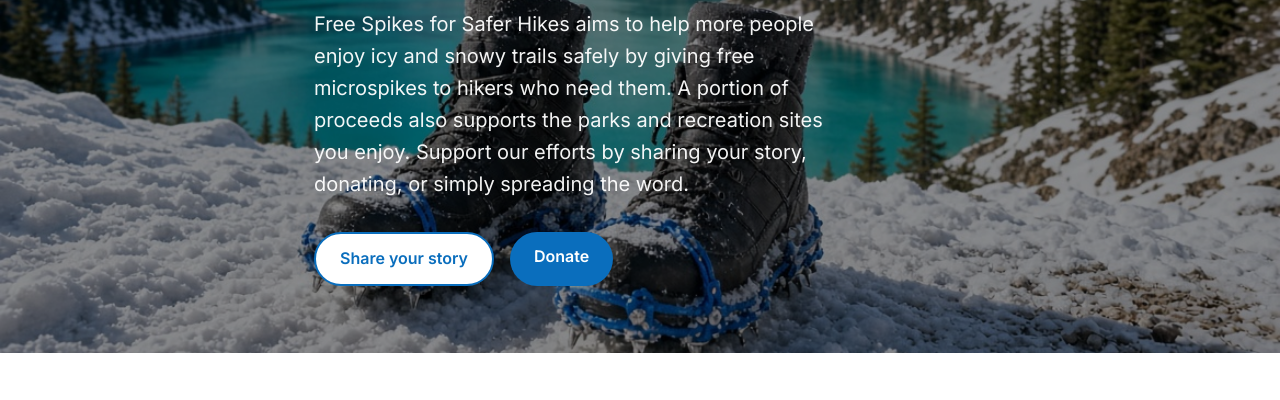
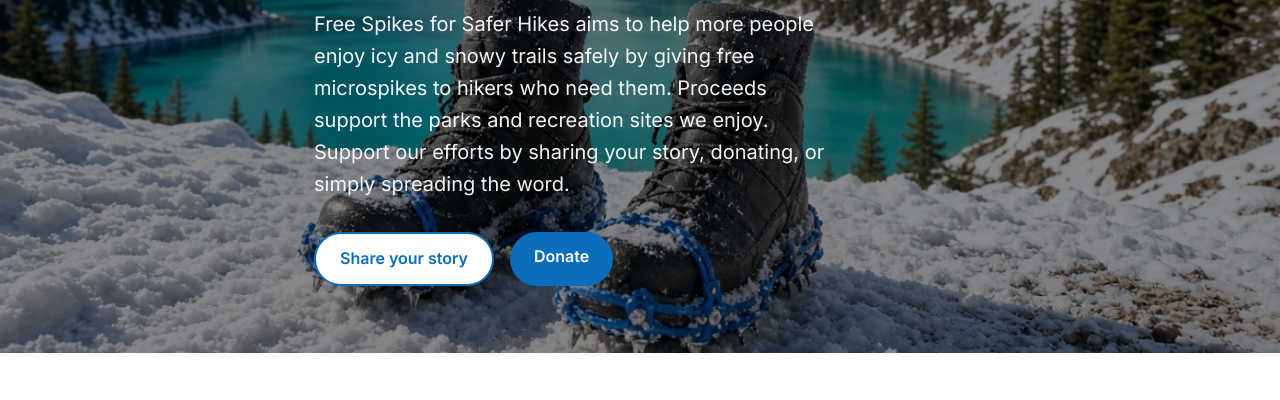
Before and after one commit to iamdp/freespikes, a plain HTML site: page index.html in a window 1280 px wide. Shown: the part 400-800 px from the top of the page. Drawn offline with Linux system fonts and the light colour scheme.

Commit message:
Update hero wording about proceeds and parks

```diff
--- a/index.html
+++ b/index.html
@@ -40,7 +40,7 @@
     </div>
     <div class="hero-content container">
       <h1>Were you given a free pair of microspikes?</h1>
-      <p class="hero-sub">Free Spikes for Safer Hikes aims to help more people enjoy icy and snowy trails safely by giving free microspikes to hikers who need them. A portion of proceeds also supports the parks and recreation sites you enjoy. Support our efforts by sharing your story, donating, or simply spreading the word.</p>
+      <p class="hero-sub">Free Spikes for Safer Hikes aims to help more people enjoy icy and snowy trails safely by giving free microspikes to hikers who need them. Proceeds support the parks and recreation sites we enjoy. Support our efforts by sharing your story, donating, or simply spreading the word.</p>
       <div class="hero-actions">
         <a href="#stories" class="btn btn-secondary">Share your story</a>
         <a href="#support" class="btn btn-primary">Donate</a>
```
